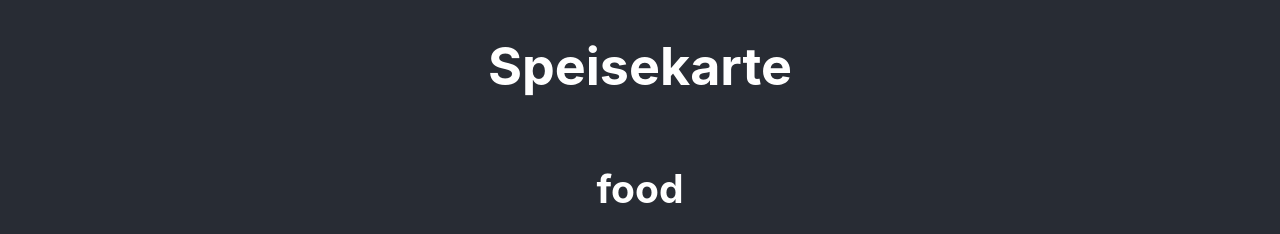
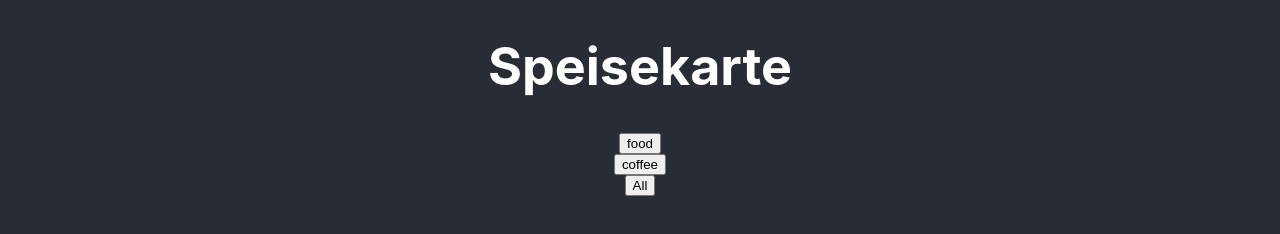
Before and after one commit to gonbaum/speisekarte-client, a React (Create React App) app: page / in a window 1280 px wide. Shown: the top 234 px of the page. Built offline with nearby package versions, Linux system fonts and the light colour scheme.

Commit message:
Showing categories buttons

```diff
--- a/src/App.js
+++ b/src/App.js
@@ -9,16 +9,25 @@ function App() {
 
   const [menuItems, setMenuItems] = useState([])
 
+  // Load categories in state:
+  const [categories, setCategories] = useState(["All"])
+  // Selected category in state:
+  const [selectedCat, setSelectedCat] = useState(["All"])
+
   // Fetch initial notes:
 
   useEffect(() => {
         setMenuItems(items)
+        const itemCategories = items.map(item => item.category)
+        setCategories([...new Set(itemCategories), "All"])
   }, [])
+
 
   return (
     <div className="App">
       <header className="App-header">
       <h1>Speisekarte</h1>
+      {categories.map(cat => <button onClick={(cat) => setSelectedCat(cat)}>{cat} </button>)}
       <Category items={menuItems} category="food"/>
       <Category items={menuItems} category="coffee"/>
       </header>
```
